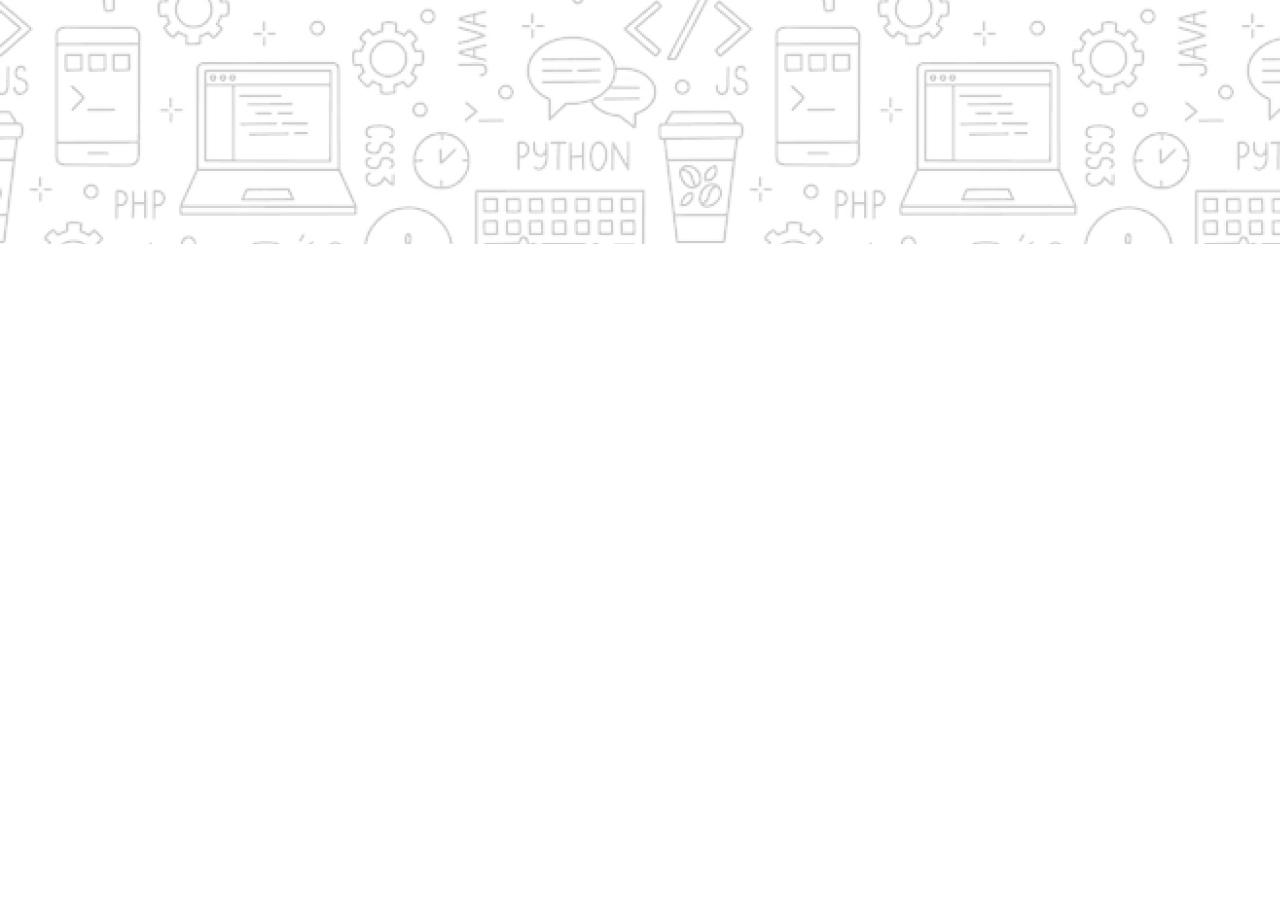
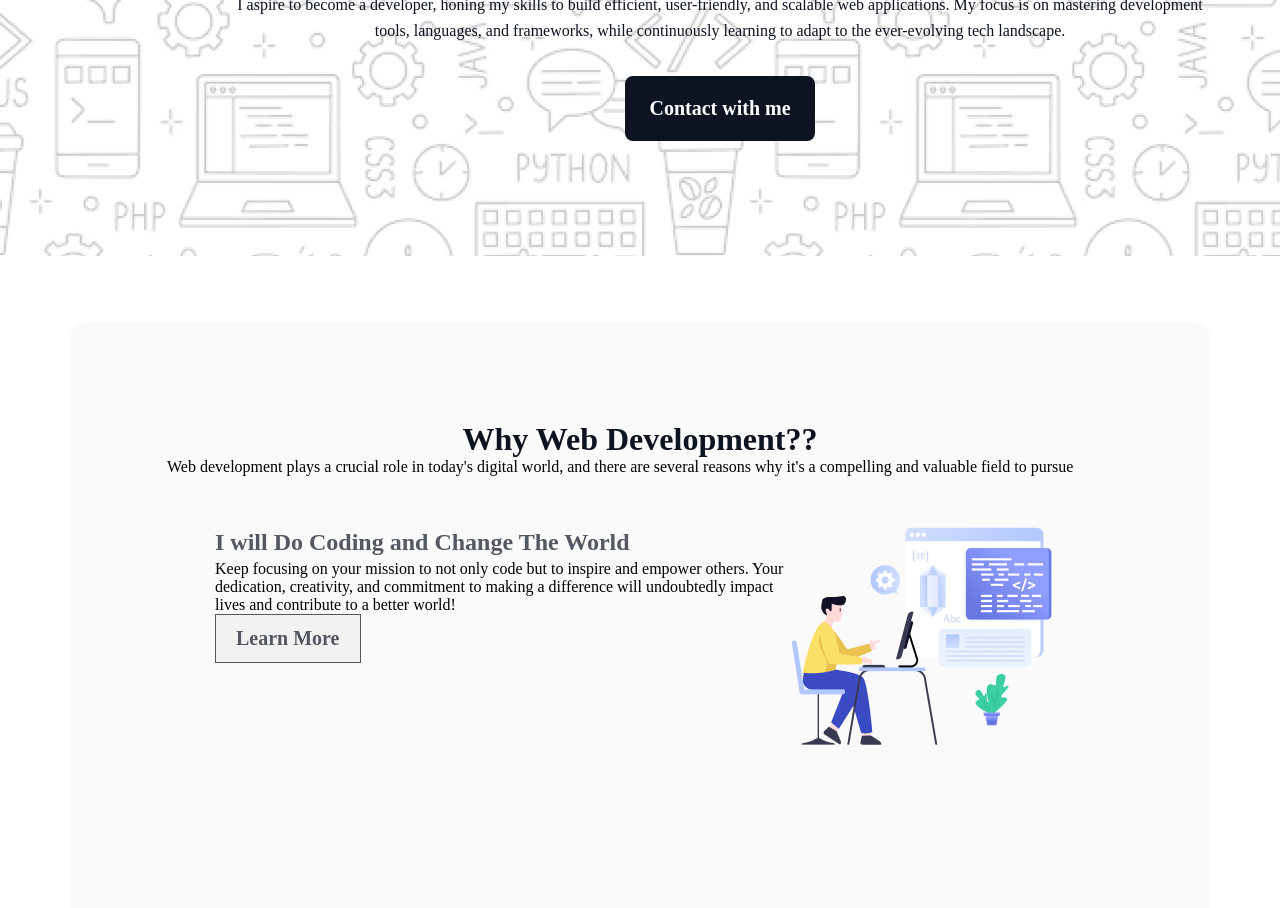
Before and after one commit to Syfulislam01/assignment-developer, a plain HTML site: page index.html in a window 1280 px wide. Shown: the part 555-1463 px from the top of the page. Before the commit the page ends 800 px from the top, so only its background shows below. Drawn offline with Linux system fonts and the light colour scheme; a web font is replaced by a local one.

Commit message:
why web development container done

```diff
--- a/index.css
+++ b/index.css
@@ -2,15 +2,27 @@
 
 * {
   box-sizing: border-box;
-  margin: 0;
+  margin: 0 auto;
   padding: 0;
 }
-nav {
-    width: 800px;
+.primary-title {
+  color: rgb(13, 19, 33);
+  font-family: Azeret Mono;
+  font-size: 32px;
+  font-weight: 800;
+  text-align: center;
+  margin-top: 20px;
+}
+
+header {
+  width: 1440px;
+}
+header nav {
+  width: 1100px;
   display: flex;
   align-items: center;
-  justify-content: space-between;
-  margin: 45px 150px;
+  justify-content: space-around;
+  margin: 50px 150px;
 }
 
 nav h3 {
@@ -32,31 +44,101 @@ nav li a {
   border: 1px solid rgb(13, 19, 33);
   border-radius: 8px;
   opacity: 0.8;
-  width: 244px;
-  height: 57px;
   padding: 17px 24px 17px 24px;
-  color: rgb(13, 19, 33);
   font-family: Azeret Mono;
   font-size: 20px;
   font-weight: 500;
 }
 /* banner section starts here */
-.banner-container{
+.banner-container {
   width: 1440px;
   height: 652px;
-background-image: url('./assets/Hero-bg.png');
+  background-image: url("./assets/Hero-bg.png");
   background-position: center;
   background-repeat: no-repeat;
   background-size: cover;
 }
 
-.banner-content{
+.banner-content {
+  width: 998px;
+  height: 581px;
   display: flex;
   flex-direction: column;
   align-items: center;
   justify-content: center;
-
 }
 
+.banner-title {
+  color: rgb(13, 19, 33);
+  font-family: Azeret Mono;
+  font-size: 48px;
+  font-weight: 800;
+  line-height: 68px;
+  letter-spacing: 0%;
+  text-align: center;
+}
 
+.banner-description {
+  color: rgb(13, 19, 33);
+  font-family: Azeret Mono;
+  font-size: 16px;
+  font-weight: 400;
+  line-height: 26px;
+  letter-spacing: 0%;
+  text-align: center;
+}
+.banner-button {
+  padding: 21px 24px 21px 24px;
+  margin: 32px 0px;
+  border-radius: 8px;
+  border: none;
+  background: rgb(13, 19, 33);
+  color: rgb(255, 255, 255);
+  font-family: Azeret Mono;
+  font-size: 20px;
+  font-weight: 600;
+}
 /* banner section ends here */
+
+.section-container {
+  width: 1140px;
+  height: 1393px;
+  border-radius: 16px;
+  background: rgba(13, 19, 33, 0.02);
+  padding: 80px 97px 80px 97px;
+  margin: 65px auto;
+}
+
+.section-content {
+  width: 946px;
+}
+
+.banner-section {
+  display: flex;
+  justify-content: space-between;
+  margin: 48px 48px;
+}
+
+.coding-title {
+  color: rgba(13, 19, 33, 0.7);
+  font-family: Azeret Mono;
+  font-size: 24px;
+  font-weight: 700;
+  line-height: 36px;
+  text-align: left;
+}
+
+.my-button {
+  padding: 12px 20px 12px 20px;
+  text-decoration: none;
+  display: inline-block;
+  color: rgb(13, 19, 33);
+  font-family: Azeret Mono;
+  font-size: 20px;
+  font-weight: 600;
+  text-align: center;
+  cursor: pointer;
+  box-sizing: border-box;
+  border: 1px solid rgb(13, 19, 33);
+  opacity: 0.7;
+}
--- a/index.html
+++ b/index.html
@@ -1,28 +1,59 @@
 <!DOCTYPE html>
 <html lang="en">
   <head>
-    <meta charset="UTF-8">
-    <meta name="viewport" content="width=device-width, initial-scale=1.0">
+    <meta charset="UTF-8" />
+    <meta name="viewport" content="width=device-width, initial-scale=1.0" />
     <title>Developer</title>
-    <link rel="stylesheet" href="index.css">
+    <link rel="stylesheet" href="index.css" />
   </head>
   <body>
     <header>
       <nav>
         <h3>Awlad.H</h3>
         <ul>
-            <li><a href=""><button class="resume-button">Download Resume</button></a></li>
+          <li>
+            <a href=""
+              ><button class="resume-button">Download Resume</button></a
+            >
+          </li>
         </ul>
       </nav>
       <section class="banner-container">
         <div class="banner-content">
-                <img src="./assets/Group.png" alt="">
-                <h1>"In the near future, I hope to become a Developer."</h1>
-                <p>I aspire to become a developer, honing my skills to build efficient, user-friendly, and scalable web applications. My focus is on mastering development tools, languages, and frameworks, while continuously learning to adapt to the ever-evolving tech landscape. </p>
-                <button>Contact with me</button>
+          <img src="./assets/Group.png" alt="" />
+          <h1 class="banner-title">"In the near future, I hope to become a Developer."</h1>
+          <p class="banner-description">
+            I aspire to become a developer, honing my skills to build efficient,
+            user-friendly, and scalable web applications. My focus is on
+            mastering development tools, languages, and frameworks, while
+            continuously learning to adapt to the ever-evolving tech landscape.
+          </p>
+          <button class="banner-button">Contact with me</button>
         </div>
-
       </section>
     </header>
+    <section class="section-container">
+      <div class="section-content">
+        <h2 class="primary-title">Why Web Development??</h2>
+        <p>
+          Web development plays a crucial role in today's digital world, and
+          there are several reasons why it's a compelling and valuable field to
+          pursue
+        </p>
+      </div>
+      <div class="banner-section">
+        <div class="coding-content">
+          <h3 class="coding-title">I will Do Coding and Change The World</h3>
+          <p>
+            Keep focusing on your mission to not only code but to inspire and
+            empower others. Your dedication, creativity, and commitment to
+            making a difference will undoubtedly impact lives and contribute to
+            a better world!
+          </p>
+          <button class="my-button">Learn More</button>
+        </div>
+        <img src="./assets/Layer_1.png" alt="" />
+      </div>
+    </section>
   </body>
 </html>
```
Lines whose indentation alone changed are shown as unchanged.
